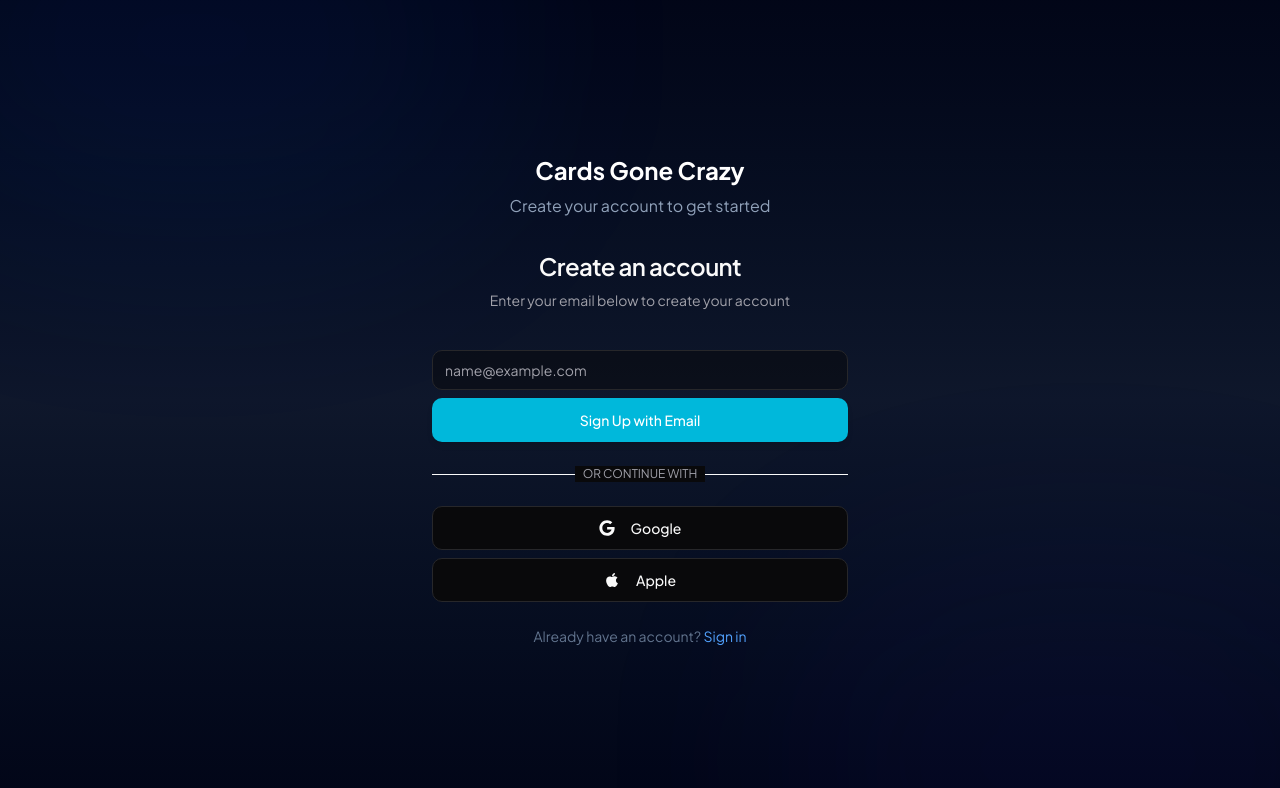
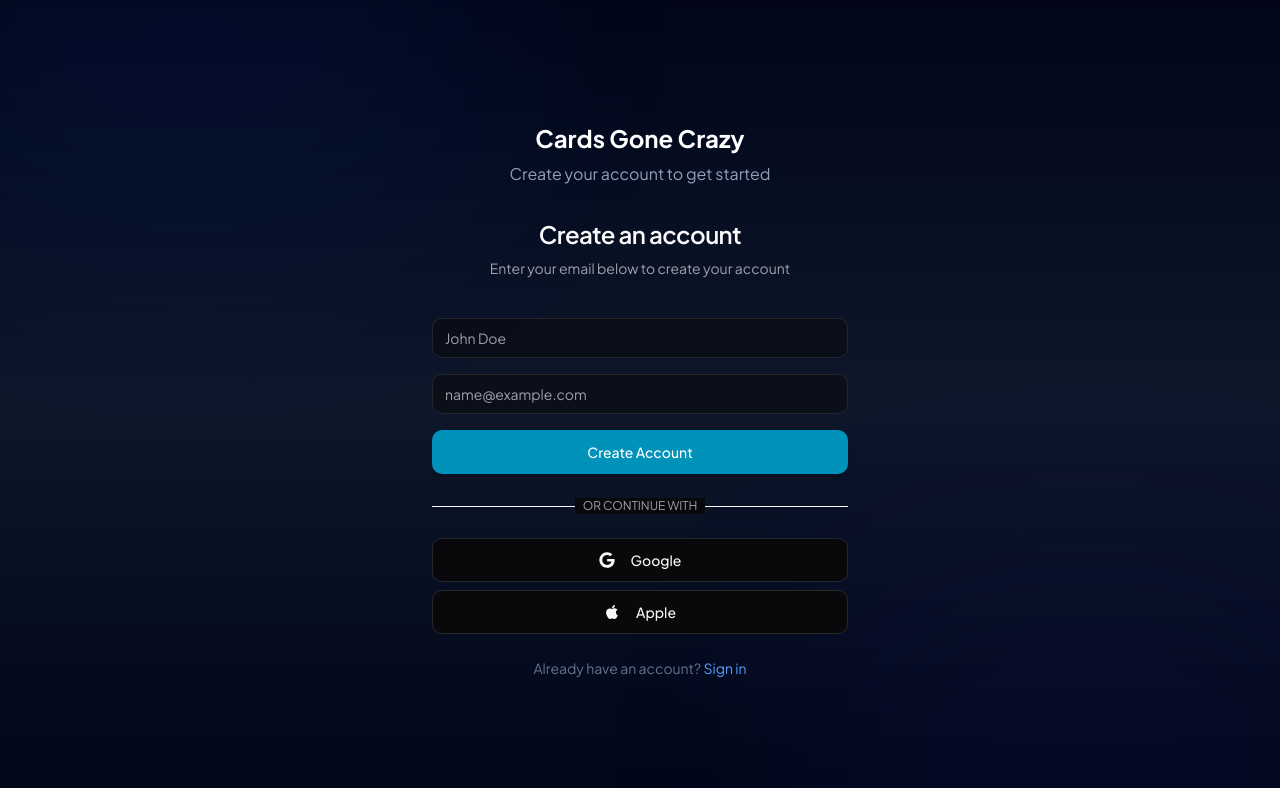
Before and after one commit to jl0810/cards1, a Next.js app: page /signup in a window 1280 px wide. Shown: the top 788 px of the page. Built offline with nearby package versions, Linux system fonts and the light colour scheme.

Commit message:
Differentiate Sign Up and Sign In. Added Full Name field to registration.

```diff
--- a/components/auth/user-auth-form.tsx
+++ b/components/auth/user-auth-form.tsx
@@ -76,6 +76,24 @@ export function UserAuthForm({ className, isSignUp, ...props }: UserAuthFormProp
                 <p className="text-sm text-red-400">{error}</p>
               </div>
             )}
+            {isSignUp && (
+              <div className="grid gap-1 mb-2">
+                <label className="sr-only" htmlFor="name">
+                  Full Name
+                </label>
+                <input
+                  id="name"
+                  name="name"
+                  placeholder="John Doe"
+                  type="text"
+                  autoCapitalize="words"
+                  autoComplete="name"
+                  disabled={isLoading || isGoogleLoading || isAppleLoading}
+                  required
+                  className="flex h-10 w-full rounded-md border border-input bg-background/50 px-3 py-2 text-sm ring-offset-background file:border-0 file:bg-transparent file:text-sm file:font-medium placeholder:text-muted-foreground focus-visible:outline-none focus-visible:ring-2 focus-visible:ring-ring focus-visible:ring-offset-2 disabled:cursor-not-allowed disabled:opacity-50"
+                />
+              </div>
+            )}
             <div className="grid gap-1">
               <label className="sr-only" htmlFor="email">
                 Email
@@ -94,13 +112,13 @@ export function UserAuthForm({ className, isSignUp, ...props }: UserAuthFormProp
               />
             </div>
             <button
-              className={cn(buttonVariants(), "bg-cyan-500 hover:bg-cyan-600 text-white")}
+              className={cn(buttonVariants(), "bg-cyan-600 hover:bg-cyan-700 text-white mt-2")}
               disabled={isLoading}
             >
               {isLoading && (
                 <Icons.spinner className="mr-2 h-4 w-4 animate-spin" />
               )}
-              {isSignUp ? "Sign Up with Email" : "Sign In with Email"}
+              {isSignUp ? "Create Account" : "Sign In with Email"}
             </button>
           </div>
         </form>
```
